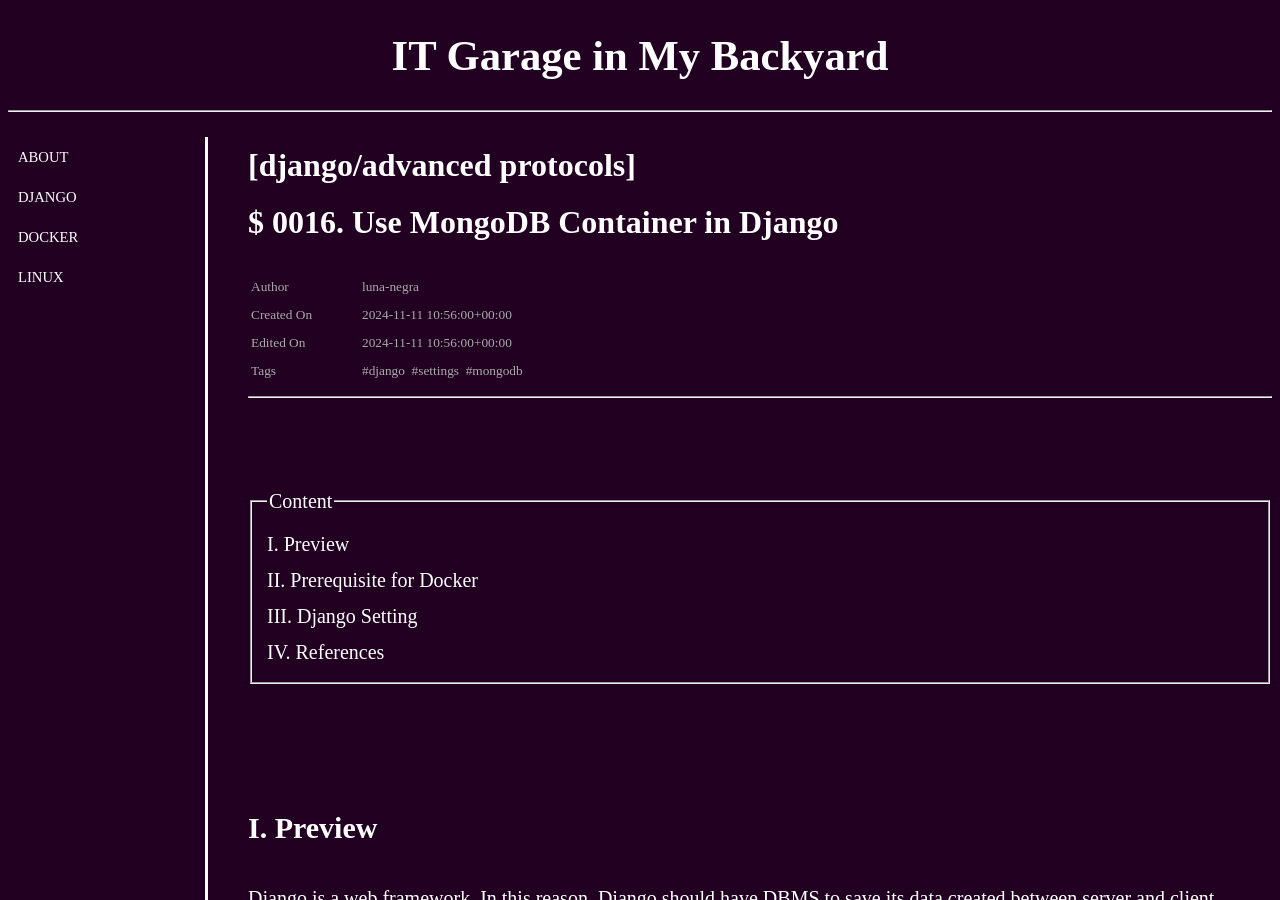
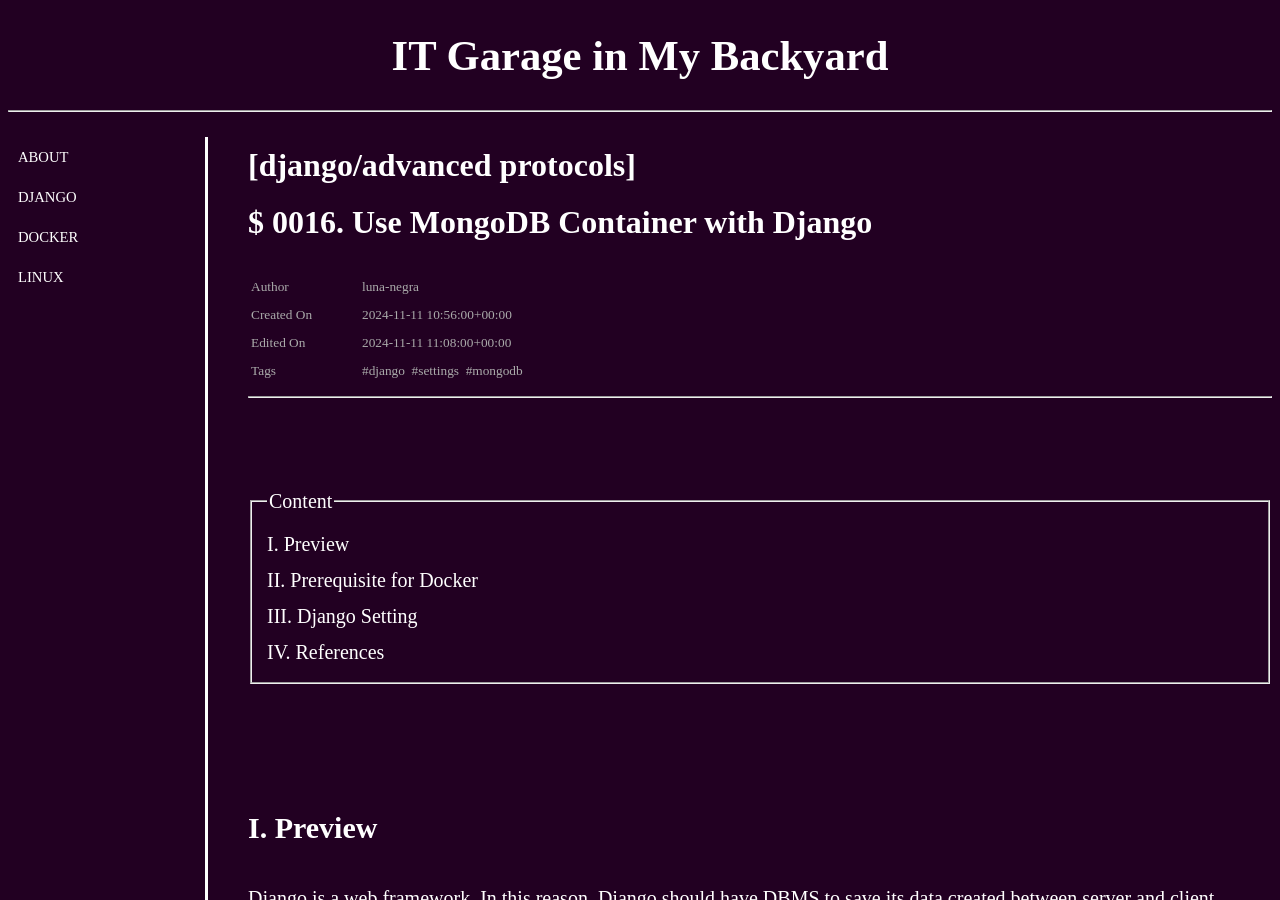
Before and after one commit to luna-negra/luna-negra.github.io, a Jekyll site: the page built from _posts/django/advanced protocols/2024-11-11-use-mongodb-container-with-django.md, in a window 1280 px wide and 900 px high. Built offline with Jekyll 4.4.1, drawn with Linux system fonts in a browser that asks for light colours; part of the change alters nothing that is shown.

Commit message:
Main: 2024.11.11 - Edit Django #16
-  Edit title : Use MongoDB Container in Django -> Use MongoDB Container with Django

```diff
--- a/_config.yml
+++ b/_config.yml
@@ -5,7 +5,7 @@
 # yourself editing this file very often, consider using Jekyll's data files
 # feature for the data you need to update frequently.
 #
-# For technical reasons, this file is *NOT* reloaded automatically when you use-mongodb-container-in-django
+# For technical reasons, this file is *NOT* reloaded automatically when you use-mongodb-container-with-django
 # 'bundle exec jekyll serve'. If you change this file, please restart the server process.
 #
 # If you need help with YAML syntax, here are some quick references for you:
--- a/_posts/django/advanced protocols/2024-11-11-use-mongodb-container-in-django.md
+++ b/_posts/django/advanced protocols/2024-11-11-use-mongodb-container-with-django.md
@@ -1,7 +1,7 @@
 ---
-title: 0016. Use MongoDB Container in Django
+title: 0016. Use MongoDB Container with Django
 date: "2024-11-11 19:56:00 +0900"
-edited:
+edited: "2024-11-11 20:08:00 +0900"
 tags:
   - django
   - settings
@@ -99,7 +99,7 @@ sudo docker exec -it mongo mongosh
 If there is no issue, you can see some MongoDB' logs and DB prompt with 'test>'
 </p>
 
-![img.png](../../../assets/imgs/django/advanced%20protocols/use-mongodb-container-in-django/img1.png)
+![img.png](../../../assets/imgs/django/advanced%20protocols/use-mongodb-container-with-django/img1.png)
 
 [ Check the Port from the Remote ]
 {% highlight ruby linenos %}
@@ -107,7 +107,7 @@ If there is no issue, you can see some MongoDB' logs and DB prompt with 'test>'
 curl -v telnet://[IP_ADDRESS]:[PORT]
 {% endhighlight %}
 
-![img.png](../../../assets/imgs/django/advanced%20protocols/use-mongodb-container-in-django/img2.png)
+![img.png](../../../assets/imgs/django/advanced%20protocols/use-mongodb-container-with-django/img2.png)
 
 
 <br>
@@ -135,7 +135,7 @@ db.createUser({
 *  You can enter the password string instead of passwordPrompt().
 {% endhighlight %}
 
-![img.png](../../../assets/imgs/django/advanced%20protocols/use-mongodb-container-in-django/img3.png)
+![img.png](../../../assets/imgs/django/advanced%20protocols/use-mongodb-container-with-django/img3.png)
 
 <p>
 Now you have a superuser 'admin' in your Mongo DB Server. If you see the new account was created,
@@ -188,7 +188,7 @@ db.createCollection("[COLLECTION_NAME]")
 *  If you did not create any collection with superuser, new user's permission must be 'dbOwner'.
 {% endhighlight %}
 
-![img.png](../../../assets/imgs/django/advanced%20protocols/use-mongodb-container-in-django/img4.png)
+![img.png](../../../assets/imgs/django/advanced%20protocols/use-mongodb-container-with-django/img4.png)
 
 
 <br><br>
@@ -258,7 +258,7 @@ class User(mg.Document):
 {% endhighlight %}
 
 
-![img.png](../../../assets/imgs/django/advanced%20protocols/use-mongodb-container-in-django/img5.png)
+![img.png](../../../assets/imgs/django/advanced%20protocols/use-mongodb-container-with-django/img5.png)
 
 <p>
 <span style="color: yellow;">[Be Advised]</span><br>
@@ -276,9 +276,9 @@ I will creat a new user for my Django project, which connects to Mongo DB contai
 To this, I will open the login page in my browser and do a sign up process.
 </p>
 
-![img.png](../../../assets/imgs/django/advanced%20protocols/use-mongodb-container-in-django/img6.png)
+![img.png](../../../assets/imgs/django/advanced%20protocols/use-mongodb-container-with-django/img6.png)
 
-![img.png](../../../assets/imgs/django/advanced%20protocols/use-mongodb-container-in-django/img7.png)
+![img.png](../../../assets/imgs/django/advanced%20protocols/use-mongodb-container-with-django/img7.png)
 
 
 <p>
@@ -296,7 +296,7 @@ use DB_NAME
 db.COLLECTION_NAME.find()
 {% endhighlight %}
 
-![img.png](../../../assets/imgs/django/advanced%20protocols/use-mongodb-container-in-django/img8.png)
+![img.png](../../../assets/imgs/django/advanced%20protocols/use-mongodb-container-with-django/img8.png)
 
 
 <br><br>
```
Also changed, not shown: assets/imgs/django/advanced protocols/use-mongodb-container-with-django/img1.png (renamed from assets/imgs/django/advanced protocols/use-mongodb-container-in-django/img1.png), assets/imgs/django/advanced protocols/use-mongodb-container-with-django/img2.png (renamed from assets/imgs/django/advanced protocols/use-mongodb-container-in-django/img2.png), assets/imgs/django/advanced protocols/use-mongodb-container-with-django/img3.png (renamed from assets/imgs/django/advanced protocols/use-mongodb-container-in-django/img3.png), assets/imgs/django/advanced protocols/use-mongodb-container-with-django/img4.png (renamed from assets/imgs/django/advanced protocols/use-mongodb-container-in-django/img4.png), assets/imgs/django/advanced protocols/use-mongodb-container-with-django/img5.png (renamed from assets/imgs/django/advanced protocols/use-mongodb-container-in-django/img5.png), assets/imgs/django/advanced protocols/use-mongodb-container-with-django/img6.png (renamed from assets/imgs/django/advanced protocols/use-mongodb-container-in-django/img6.png), assets/imgs/django/advanced protocols/use-mongodb-container-with-django/img7.png (renamed from assets/imgs/django/advanced protocols/use-mongodb-container-in-django/img7.png), assets/imgs/django/advanced protocols/use-mongodb-container-with-django/img8.png (renamed from assets/imgs/django/advanced protocols/use-mongodb-container-in-django/img8.png).
